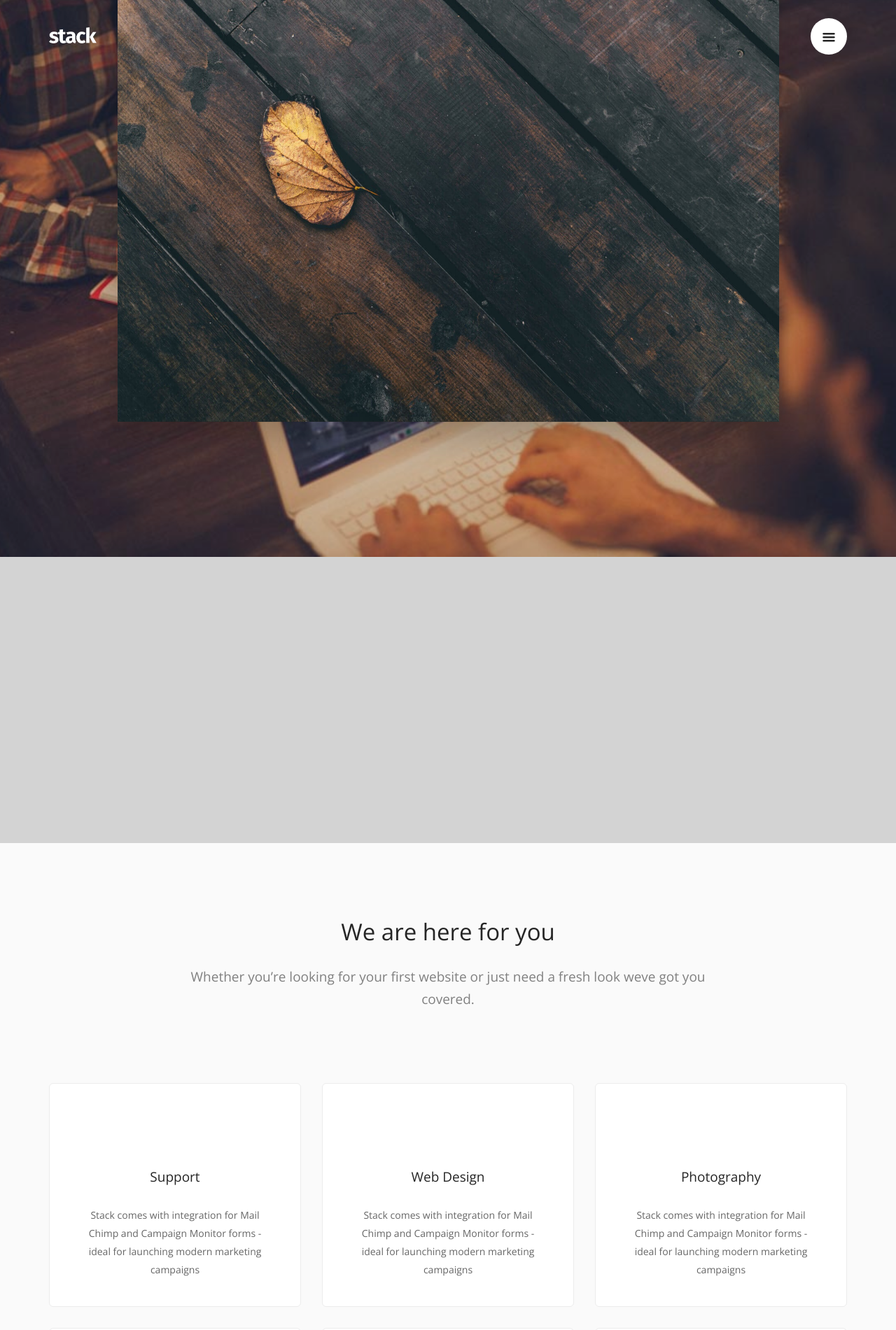
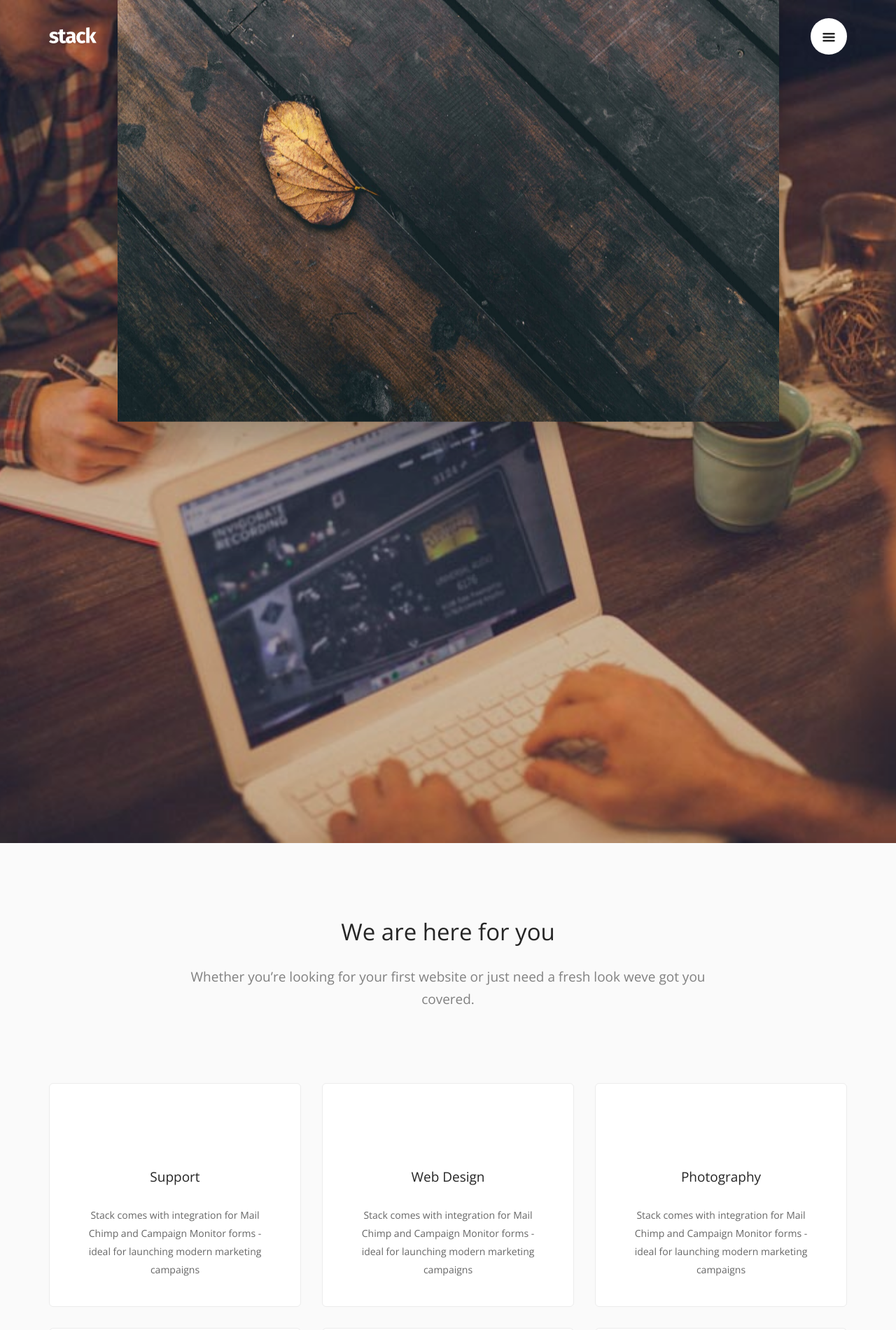
Before and after one commit to WoollyAlly/WoollyAllyTest, a Jekyll site: the page built from index.html, in a window 1280 px wide. Shown: the top 1901 px of the page at 70% size. Built offline with Jekyll 4.4.1, drawn with Linux system fonts in a browser that asks for light colours; some web fonts are replaced.

Commit message:
Updated '_includes/home.html' via CloudCannon

```diff
--- a/_includes/home.html
+++ b/_includes/home.html
@@ -1,4 +1,4 @@
-<section class="cover height-120 imagebg parallax text-center" data-overlay="2" id="home">
+<section class="cover height-120 imagebg text-center" data-overlay="2" id="home">
     <div class="background-image-holder">
         <img alt="background" src="img/woolly.jpg" />
     </div>
```
